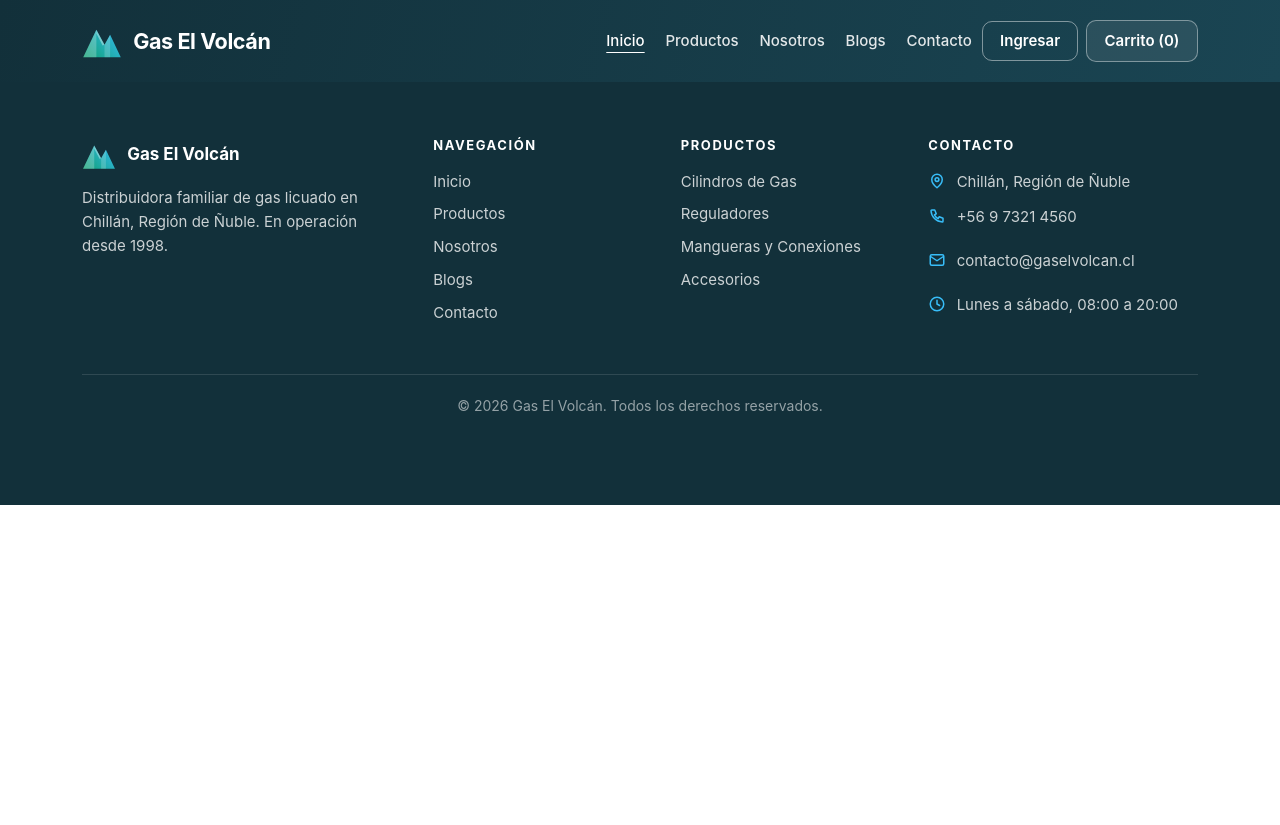
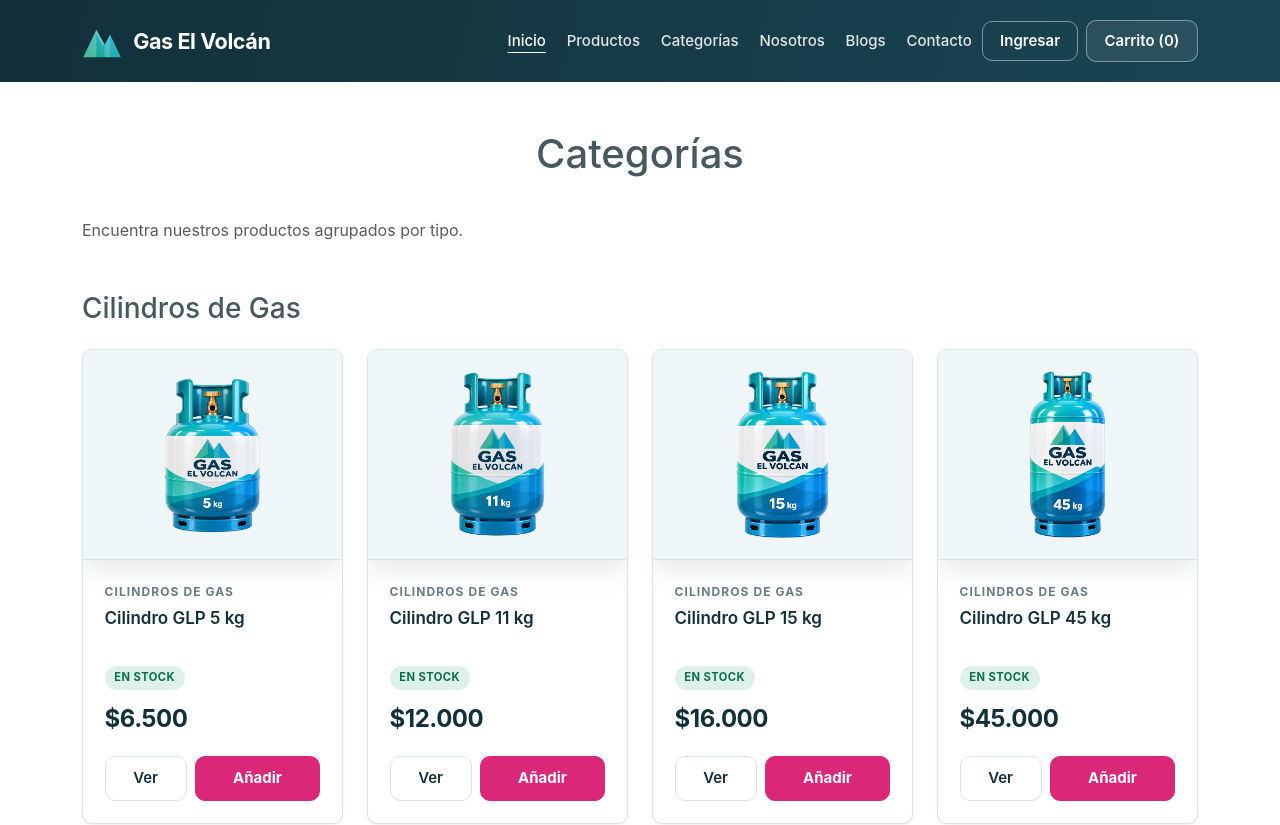
Before and after one commit to claaudic/Proyecto_Volcan, a React (Vite) app in the folder tienda-react/: page /categorias in a window 1280 px wide. Shown: the top 825 px of the page. Before the commit the page ends 800 px from the top, so only its background shows below. Built offline with nearby package versions, Linux system fonts and the light colour scheme.

Commit message:
Agrega vista de categorias

```diff
--- a/tienda-react/src/App.jsx
+++ b/tienda-react/src/App.jsx
@@ -19,6 +19,7 @@ import Registro from './paginas/Registro'
 import Checkout from './paginas/Checkout'
 import CompraExitosa from './paginas/CompraExitosa'
 import PagoRechazado from './paginas/PagoRechazado'
+import Categorias from './paginas/Categorias'
 function App() {
   return (
     <>
@@ -41,6 +42,7 @@ function App() {
         <Route path="/checkout" element={<Checkout />} />
           <Route path="/compra-exitosa" element={<CompraExitosa />} />
           <Route path="/pago-rechazado" element={<PagoRechazado />} />
+          <Route path="/categorias" element={<Categorias />} />
 
       </Routes>
 
--- a/tienda-react/src/components/Navbar.jsx
+++ b/tienda-react/src/components/Navbar.jsx
@@ -42,6 +42,9 @@ function Navbar() {
                             <Link className="nav-link" to="/productos">Productos</Link>
                         </li>
                         <li className="nav-item">
+                            <Link className="nav-link" to="/categorias">Categorías</Link>
+                        </li>
+                        <li className="nav-item">
                             <Link className="nav-link" to="/nosotros">Nosotros</Link>
                         </li>
                         <li className="nav-item">
@@ -50,6 +53,8 @@ function Navbar() {
                         <li className="nav-item">
                             <Link className="nav-link" to="/contacto">Contacto</Link>
                         </li>
+
+
                         {/* Antes lo rellenaba js/sesion.js; ahora depende de la sesion */}
                         <li className="nav-item nav-cuenta">
                             {usuario ? (
--- /dev/null
+++ b/tienda-react/src/paginas/Categorias.jsx
@@ -0,0 +1,76 @@
+import TarjetaProducto from '../components/TarjetaProducto'
+import { useCarrito } from '../contexto/carritoContexto'
+import { useCatalogo } from '../contexto/catalogoContexto'
+import { formatearPrecio, imagenDe } from '../datos/productos'
+import { abrirPanelCarrito } from '../utilidades/panelCarrito'
+
+function Categorias() {
+    const { productos } = useCatalogo()
+    const { agregar } = useCarrito()
+
+    const categorias = [
+        'Cilindros de Gas',
+        'Reguladores',
+        'Mangueras y Conexiones',
+        'Accesorios'
+    ]
+
+    function anadirAlCarrito(codigo) {
+        const resultado = agregar(codigo, 1)
+
+        if (resultado.ok) {
+            abrirPanelCarrito()
+        }
+
+        return resultado
+    }
+
+    return (
+        <main className="container py-5">
+            <section className="mb-5">
+                <h1 className="titulo-seccion">Categorías</h1>
+
+                <p className="text-muted">
+                    Encuentra nuestros productos agrupados por tipo.
+                </p>
+            </section>
+
+            {categorias.map((categoria) => {
+                const productosCategoria = productos.filter(
+                    (producto) => producto.categoria === categoria
+                )
+
+                if (productosCategoria.length === 0) {
+                    return null
+                }
+
+                return (
+                    <section key={categoria} className="mb-5">
+                        <h2 className="h3 mb-4">{categoria}</h2>
+
+                        <ul className="row g-4 list-unstyled">
+                            {productosCategoria.map((producto) => (
+                                <li
+                                    key={producto.codigo}
+                                    className="col-12 col-sm-6 col-lg-3"
+                                >
+                                    <TarjetaProducto
+                                        codigo={producto.codigo}
+                                        nombre={producto.nombre}
+                                        categoria={producto.categoria}
+                                        precio={formatearPrecio(producto.precioResidencial)}
+                                        imagen={imagenDe(producto.codigo)}
+                                        stock={producto.stock}
+                                        alAnadir={() => anadirAlCarrito(producto.codigo)}
+                                    />
+                                </li>
+                            ))}
+                        </ul>
+                    </section>
+                )
+            })}
+        </main>
+    )
+}
+
+export default Categorias
```
